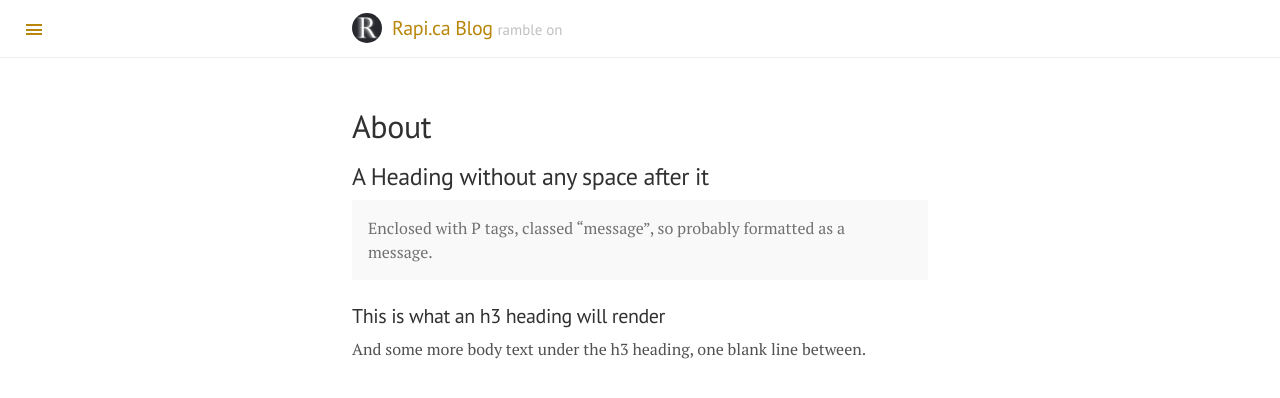
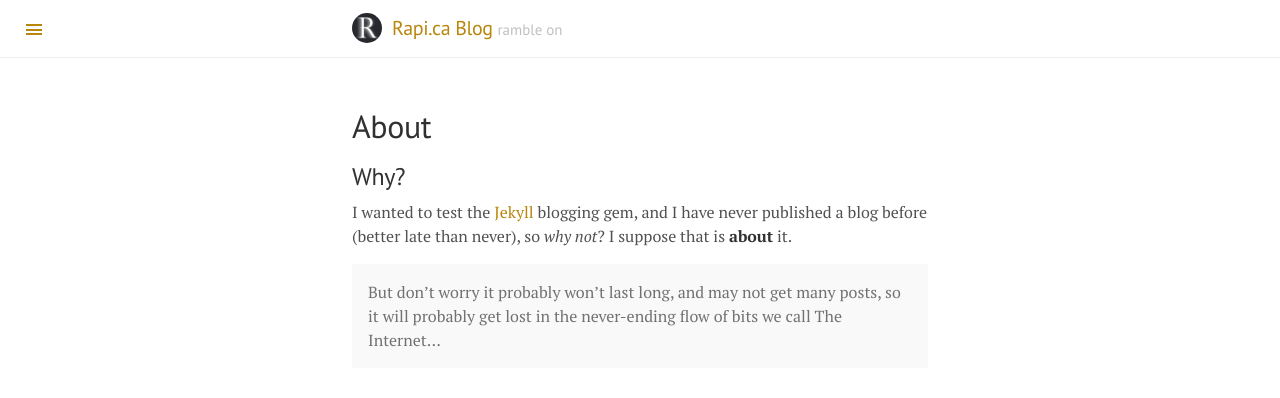
Before and after one commit to nikolasc/nikolasc.github.io, a Jekyll site: the page built from about.md, in a window 1280 px wide. Shown: the top 398 px of the page. Built offline with Jekyll 4.4.1, drawn with Linux system fonts in a browser that asks for light colours.

Commit message:
updated the About and Contact pages with some content

```diff
--- a/about.md
+++ b/about.md
@@ -2,10 +2,8 @@
 layout: page
 title: About
 ---
-## A Heading without any space after it
-Enclosed with P tags, classed "message", so probably formatted as a message.
+## Why?
+I wanted to test the [Jekyll](http://jekyllrb.com) blogging gem, and I have never published a blog before (better late than never), so _why not_? I suppose that is **about** it.
+
+But don't worry it probably won't last long, and may not get many posts, so it will probably get lost in the never-ending flow of bits we call The Internet...
 {: .message}
-
-### This is what an h3 heading will render
-
-And some more body text under the h3 heading, one blank line between.
```
Also changed, not shown: contact.md (+4 -3 lines).
